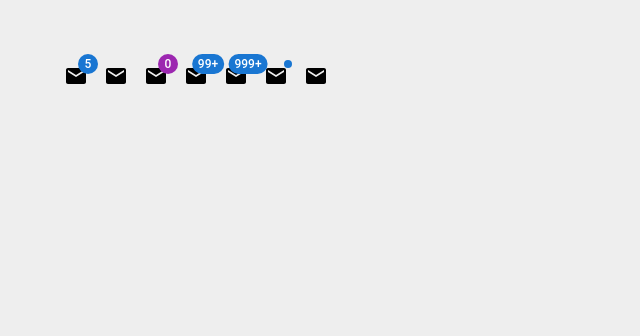
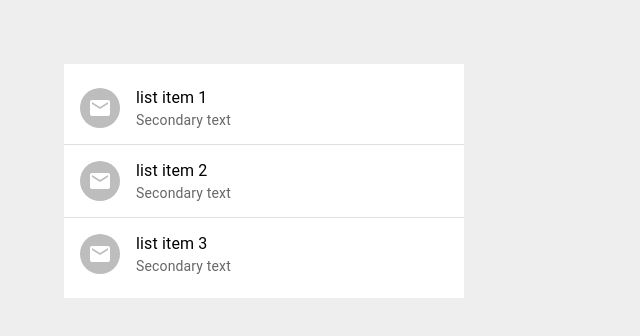
Before and after one commit to AtomMes/Material-UI-JS-21-, a React (Create React App) app: page / in a window 1280 px wide. Shown: the top 336 px of the page, without its empty margins (0-640 px from the left). Built offline with nearby package versions, Linux system fonts and the light colour scheme.

Commit message:
#30,MuiList,List,  ListItem & Text & Icon & Avatar

```diff
--- a/src/App.jsx
+++ b/src/App.jsx
@@ -1,5 +1,6 @@
 import "./App.css";
-import { MuiBadge } from "./components/MuiBadge";
+// import { MuiBadge } from "./components/MuiBadge";
+import { MuiList } from "./components/MuiList";
 // import { MuiAvatar } from "./components/MuiAvatar";
 // import { MuiBottomNavigation } from "./components/MuiBottomNavigation";
 // import { MuiSpeedDial } from "./components/MuiSpeedDial";
@@ -64,8 +65,10 @@ function App() {
       <MuiBottomNavigation />
       <div className='line' />
       <MuiAvatar />
+      <div className='line' />
+      <MuiBadge />
       <div className='line' />*/}
-      <MuiBadge />
+      <MuiList />
     </div>
   );
 }
--- /dev/null
+++ b/src/components/MuiList.jsx
@@ -0,0 +1,67 @@
+import {
+  Box,
+  List,
+  ListItem,
+  ListItemText,
+  ListItemIcon,
+  ListItemAvatar,
+  Avatar,
+  ListItemButton,
+  Divider,
+} from "@mui/material";
+import MailIcon from "@mui/icons-material/Mail";
+import React from "react";
+
+export const MuiList = () => {
+  return (
+    <Box sx={{ width: "400px", bgcolor: "#fff" }}>
+      <List //yndhanur sax itemnery sra mej en, listna mer
+      >
+        <ListItem //List itemnalisti meji,
+          disablePadding //ira sovorakan paddingnery disable a anum qani vor ete button enq sarqum listy inqy paddingnera arajacnum,
+        >
+          <ListItemButton //Ete uzum enq listy button exni
+          >
+            <ListItemIcon // ikonka uni listy
+            >
+              <ListItemAvatar //ikonken avatari tesqova drvum(kloraki mej eli)
+              >
+                <Avatar //henc avatar komponenty
+                >
+                  <MailIcon //Iconkena prosty, avatari mej ikonka senc en dnum
+                  />
+                </Avatar>
+              </ListItemAvatar>
+            </ListItemIcon>
+            <ListItemText //textna Itemi
+             primary="list item 1"  //glxavor teqstna
+             secondary="Secondary text" //2rd toxi vri teqstna erkrordakan sprtnac
+              />
+          </ListItemButton>
+        </ListItem>
+        <Divider />
+        <ListItem>
+          <ListItemIcon>
+            <ListItemAvatar>
+              <Avatar>
+                <MailIcon />
+              </Avatar>
+            </ListItemAvatar>
+          </ListItemIcon>
+          <ListItemText primary="list item 2" secondary="Secondary text" />
+        </ListItem>
+        <Divider />
+        <ListItem>
+          <ListItemIcon>
+            <ListItemAvatar>
+              <Avatar>
+                <MailIcon />
+              </Avatar>
+            </ListItemAvatar>
+          </ListItemIcon>
+          <ListItemText primary="list item 3" secondary="Secondary text" />
+        </ListItem>
+      </List>
+    </Box>
+  );
+};
```
